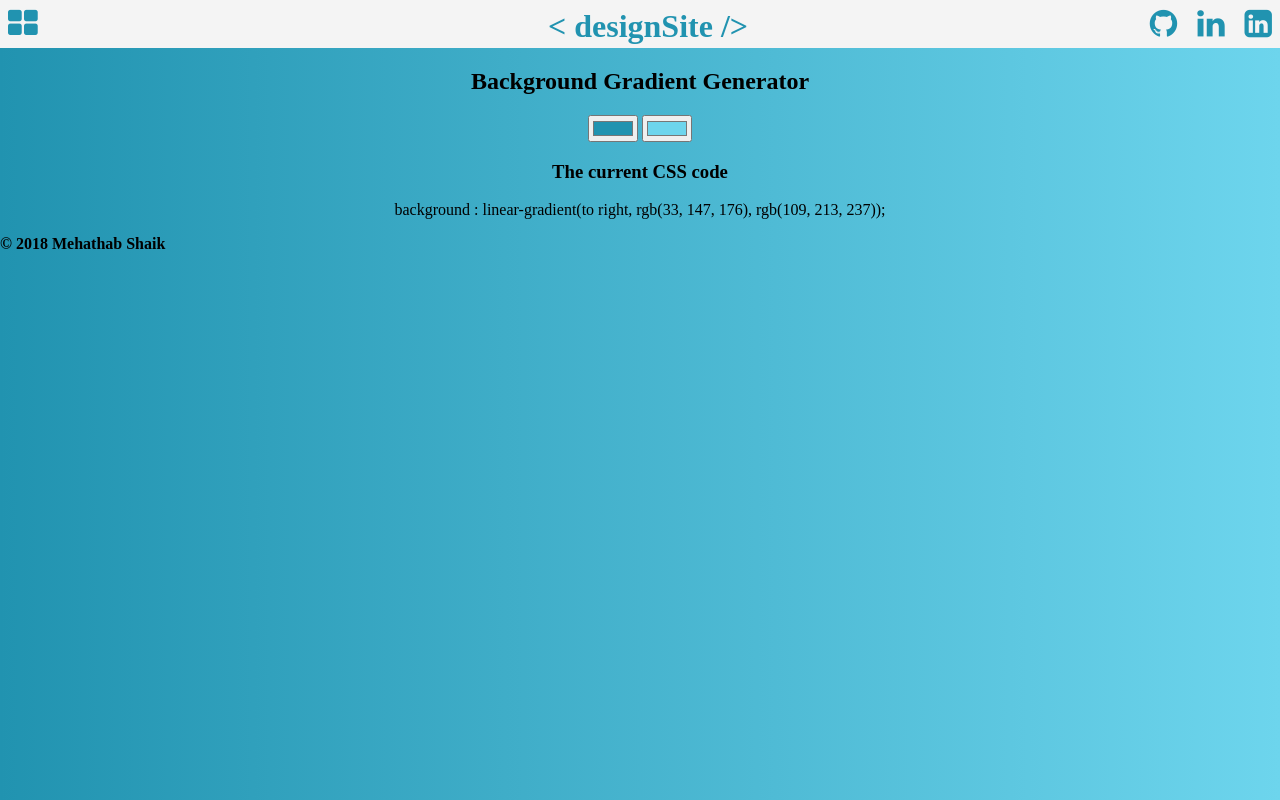
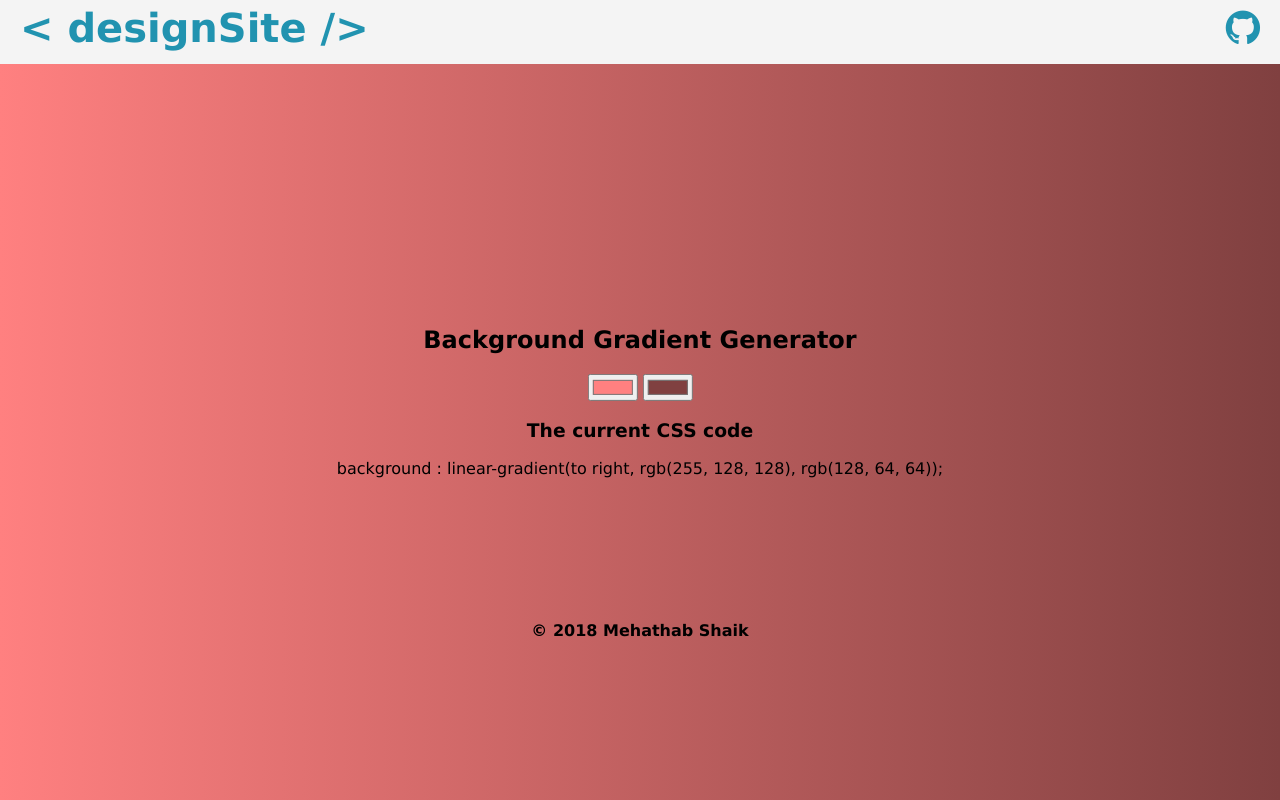
Before and after one commit to RazProjects/designSite, a plain HTML site: page index.html in a window 1280 px wide. Drawn offline with Linux system fonts and the light colour scheme.

Commit message:
files added

```diff
--- a/index.html
+++ b/index.html
@@ -7,7 +7,7 @@
 </head>
 <body>
 	<header>
-		<div id="menu">
+		<!-- <div id="menu">
 			<i class="icons fa fa-th-large"></i>
 			<ul class="hide">
 				<li>Background	-Linear Gradient</li>
@@ -15,19 +15,17 @@
 				<li>Background	-General Color Pick</li>
 
 			</ul>
-		</div>
+		</div> -->
 		<h2 id="designSite">< designSite /></h2>
 		<div id="social">
 			<i class="icons fa fa-github"></i>
-			<i class="icons fa fa-linkedin" ></i>
-			<i class="icons fa fa-linkedin-square"></i>
 		</div>
 	</header>
 	<div class="container">
 		<h2>Background Gradient Generator</h2>
 		<div>
-			<input type="color" name="color1" id="color1" value="#2193b0">
-			<input type="color" name="color2" id="color2" value="#6dd5ed">
+			<input type="color" name="color1" id="color1" value="#ff8080" title="">
+			<input type="color" name="color2" id="color2" value="#804040" title="">
 		</div>
 		<h3>The current CSS code</h3>
 		<p>0</p>
--- a/script.js
+++ b/script.js
@@ -8,6 +8,12 @@ color1.addEventListener('input', backgroundChange);
 color2.addEventListener('input', backgroundChange);
 
 
+
+// var menuLogo = document.querySelector('#menu').children[0];
+// menuLogo.addEventListener('click', function(){
+// 	document.querySelector("#menu").children[1].classList.toggle('show');
+// }) ;
+
 //function to change the background to  gradient
 function backgroundChange(){
 	body.style.background = 'linear-gradient(to right, '
@@ -17,17 +23,7 @@ function backgroundChange(){
 	+')';
 
 	cssCode.innerHTML = "background : "+body.style.background+";";
+	color1.title = color1.value;
+	color2.title = color2.value;
 
-}
-
-
-var str = body.style.background;
-
-"linear-gradient(to right, rgb(33, 147, 176), rgb(109, 213, 237))";
-
-
-
-var menuLogo = document.querySelector('#menu').children[0];
-menuLogo.addEventListener('click', function(){
-	document.querySelector("#menu").children[1].classList.toggle('show');
-})
+};
--- a/style.css
+++ b/style.css
@@ -8,51 +8,47 @@ html, body
 
 
 header	{
-	height: 6vh;
+	height: 8vh;
 	width: 100vw;
+	min-width: 500px;
 	background-color: #f4f4f4;
 	display: flex;
 	justify-content: space-between;
+	align-items: center;
 }
 
 
 .icons, #designSite{
-	font-size: 4vh;
+	font-size: 5vh;
 	margin: 1vh 1vh;
+	margin-left:  20px;
+	margin-right: 20px;
 	color: #2193b0;
+	padding-bottom: 1vh;
 }
 
 #designSite{
-	position: absolute;
-	left: 50%;
-	transform: translateX(-50%);
-}
-
-#menu > ul {
-	background-color: white;
-	opacity: 0.8;
-	width: 15vw;
-	height: 25vh;
-	list-style-type: none;
-	text-align: left;
-	margin-top: 0px;
-	margin-left: 0px;
-	border-bottom-right-radius: 5px;
-	border-bottom-left-radius: 5px;
-
-}
-#menu > ul >li {
-	opacity: 1;
+	font-family:Lucida Sans Unicode;
 
 }
 
-.hide{
-	display: none;
-}
-.show{
-	display: block;
-}
+
+
 
 .container{
 	text-align: center;
+	position: absolute;
+	left: 50%;
+	top:50%;
+	transform: translate(-50%, -50%);
+	font-family:Lucida Sans Unicode;
 }
+
+footer{
+	text-align: center;
+	position: absolute;
+	bottom: 20vh;
+	left: 50%;
+	transform: translateX(-50%);
+	font-family:Lucida Sans Unicode;
+}
```
